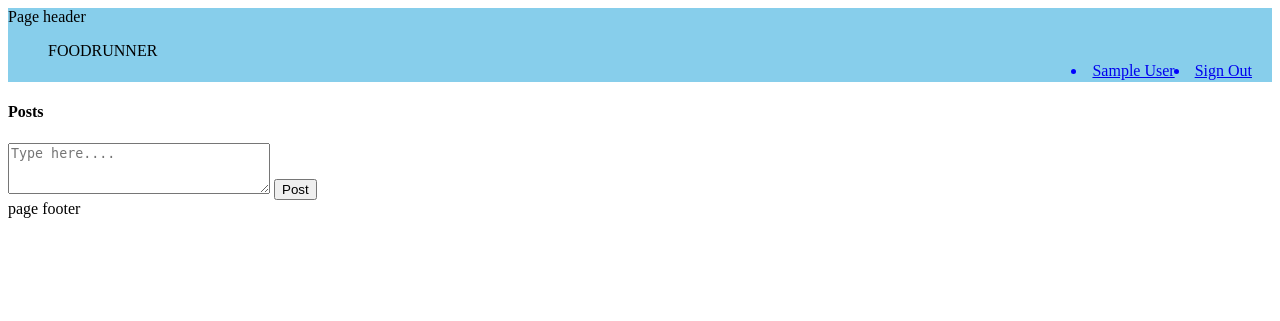
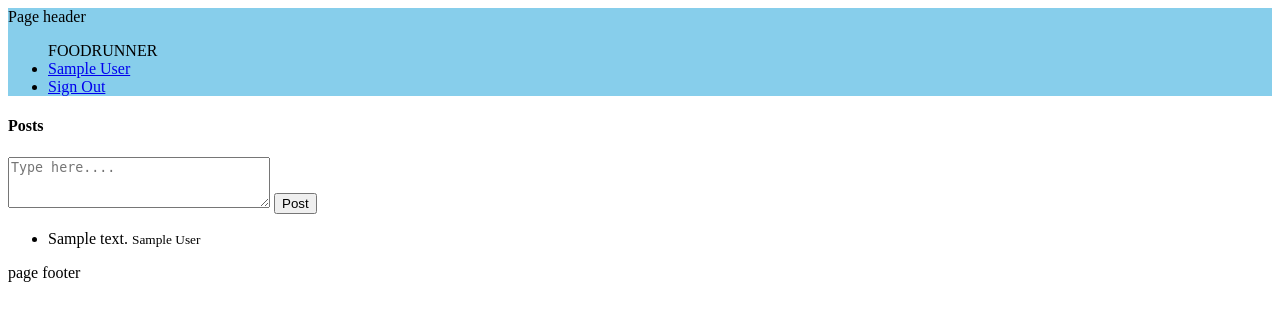
Before and after one commit to roushan299/project, a Node server app: page / in a window 1280 px wide. Shown: the top 321 px of the page. Run offline with Node 20, Linux system fonts and the light colour scheme; a user stored in the database is signed in; tables that the repository leaves empty hold one stand-in row (values such as "Sample post"); some libraries are stand-ins or nearby versions.

Commit message:
posts are shown and restristiced to post to the outer user

```diff
--- a/assets/css/header.css
+++ b/assets/css/header.css
@@ -1,14 +1,14 @@
 header{
     background-color: skyblue;
 }
-
+/*
 ul{
     display: flex;
     justify-content: space-between;
     background-color: skyblue;
     text-align: center;
-}
-section{
+} */
+/* section{
     height: 20px;
     display: flex;
     justify-content:space-around;
@@ -16,8 +16,8 @@ section{
     color: blue;
     margin: 5px;
     padding: 5px;
-}
-li{
+} */
+/* li{
     margin: 5px;
     padding: 5px;
-}
+} */
--- a/controllers/home_controller.js
+++ b/controllers/home_controller.js
@@ -1,14 +1,34 @@
-const User = require("../models/user");
+//const User = require('../models/user');
+const Post = require('../models/post');
 
 module.exports.home = function(req, res){
     //console.log(req.cookies);
     //res.cookie('user_id',5);
-    if(req.isAuthenticated()){
-    return res.render('home',{
-        title:"FoodRunner | Dashboard"
+//     if(req.isAuthenticated()){
+//     return res.render('home',{
+//         title:"FoodRunner | Dashboard"
+//     });
+// }
+//     return res.redirect('/users/sign-in');
+
+    // Post.find({}, function(err, posts){
+    //     if(err){
+    //         console.log('!!!Error in fetching posts from db');
+    //         return res.redirect('back');
+    //     }
+    //     return res.render('home', {
+    //         title:'FoodRunner | Dashboard',
+    //         posts:posts
+    //     });
+    // });
+
+    //populate the user and the posts so that user name can be shown
+    Post.find({}).populate('user').exec(function(err, posts){
+        return res.render('home', {
+            title:"FoodRunner | Dashboard",
+            posts:posts
+        });
     });
-}
-    return res.redirect('/users/sign-in');
 }
 
 //module.exports.actionName = function(req, res){}
--- a/controllers/post_controller.js
+++ b/controllers/post_controller.js
@@ -7,7 +7,7 @@ module.exports.create = function(req, res){
     }, function(err){
         if(err){
             console.log('!!!Error in creating post');
-            return;
+            return res.redirect('back');
         }
         return res.redirect('back');
     });
--- a/models/post.js
+++ b/models/post.js
@@ -6,7 +6,7 @@ const postSchema = new mongoose.Schema({
     },
     user:{
         type:mongoose.Schema.Types.ObjectId,
-        ref:'user'
+        ref:'User'
     }},{
         timeStamps:true
     });
--- a/routes/post.js
+++ b/routes/post.js
@@ -1,8 +1,9 @@
 const express = require('express');
 const router = express.Router();
+const passport = require('passport');
 
 const postController = require('../controllers/post_controller');
 
-router.post('/create', postController.create);
+router.post('/create',passport.checkAuthentication, postController.create);
 
 module.exports = router;
--- a/views/home.ejs
+++ b/views/home.ejs
@@ -1,12 +1,6 @@
-<!DOCTYPE html>
-<html lang="en">
-<head>
-    <meta charset="UTF-8">
-    <meta http-equiv="X-UA-Compatible" content="IE=edge">
-    <meta name="viewport" content="width=device-width, initial-scale=1.0">
-    <title><%=title%></title>
-</head>
+
 <body>
+    <%if (locals.user){%>
 <div id = "feed-posts">
     <h4>Posts</h4>
     <form action="post/create" id = "new-post-form" method="POST">
@@ -14,5 +8,14 @@
         <input type="submit" value="Post">
     </form>
 </div>
+<%}%>
+<section>
+    <ul>
+        <%for (post of posts){%>
+                <li><%=post.content%>
+                <small><%= post.user.name %></small>
+                </li>
+        <%}%>
+    </ul>
+</section>
 </body>
-</html>
```
